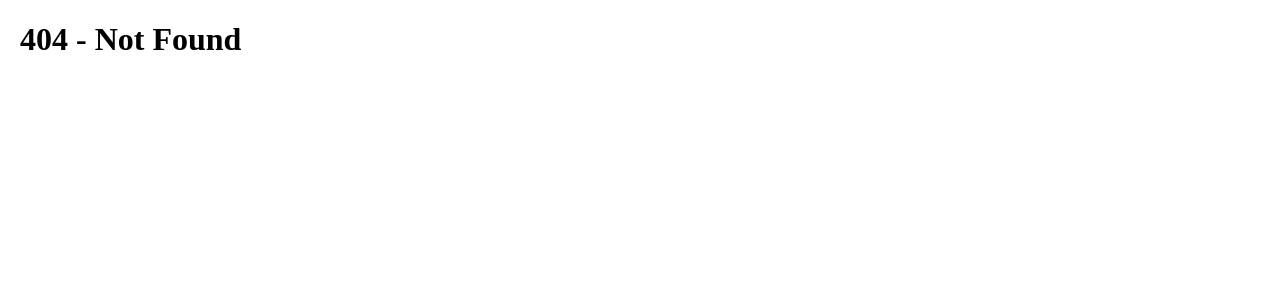
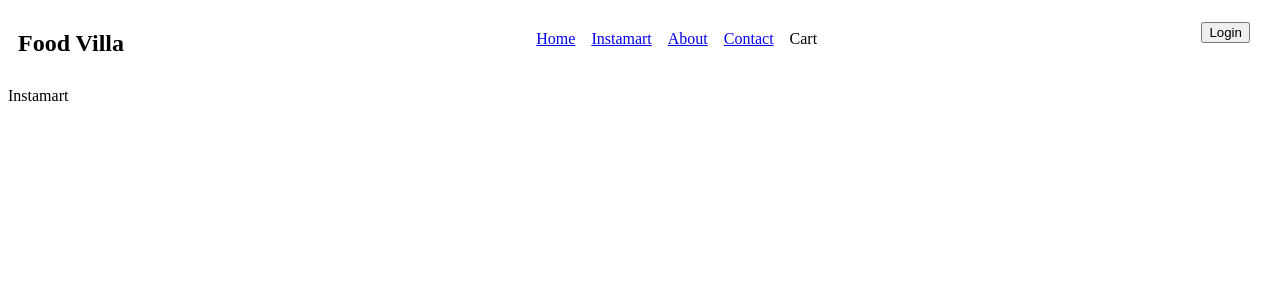
Before and after one commit to viveksingh-01/food-villa, a React (Vite) app: page /instamart in a window 1280 px wide. Before the commit this address had no page. Shown: the top 300 px of the page. Built offline with nearby package versions, Linux system fonts and the light colour scheme.

Commit message:
feat: add Instamart component and load it dynamically using code-splitting

```diff
--- a/src/App.js
+++ b/src/App.js
@@ -1,3 +1,4 @@
+import { lazy, Suspense } from 'react';
 import { createRoot } from 'react-dom/client';
 import { createBrowserRouter, Outlet, RouterProvider } from 'react-router-dom';
 import AboutUs from './components/AboutUs';
@@ -6,6 +7,8 @@ import Header from './components/Header';
 import Home from './components/Home';
 import NotFound from './components/NotFound';
 import Restaurant from './components/Restaurant';
+
+const Instamart = lazy(() => import('./components/Instamart'));
 
 const App = () => (
   <>
@@ -35,6 +38,14 @@ const appRouter = createBrowserRouter([
       {
         path: '/restaurant/:id',
         element: <Restaurant />
+      },
+      {
+        path: '/instamart',
+        element: (
+          <Suspense>
+            <Instamart />
+          </Suspense>
+        )
       }
     ]
   }
--- a/src/components/Header.js
+++ b/src/components/Header.js
@@ -12,6 +12,9 @@ const Header = () => {
         <ul>
           <li>
             <Link to="/">Home</Link>
+          </li>
+          <li>
+            <Link to="/instamart">Instamart</Link>
           </li>
           <li>
             <Link to="/about">About</Link>
--- /dev/null
+++ b/src/components/Instamart.js
@@ -0,0 +1,7 @@
+import React from 'react';
+
+const Instamart = () => {
+  return <div>Instamart</div>;
+};
+
+export default Instamart;
```
